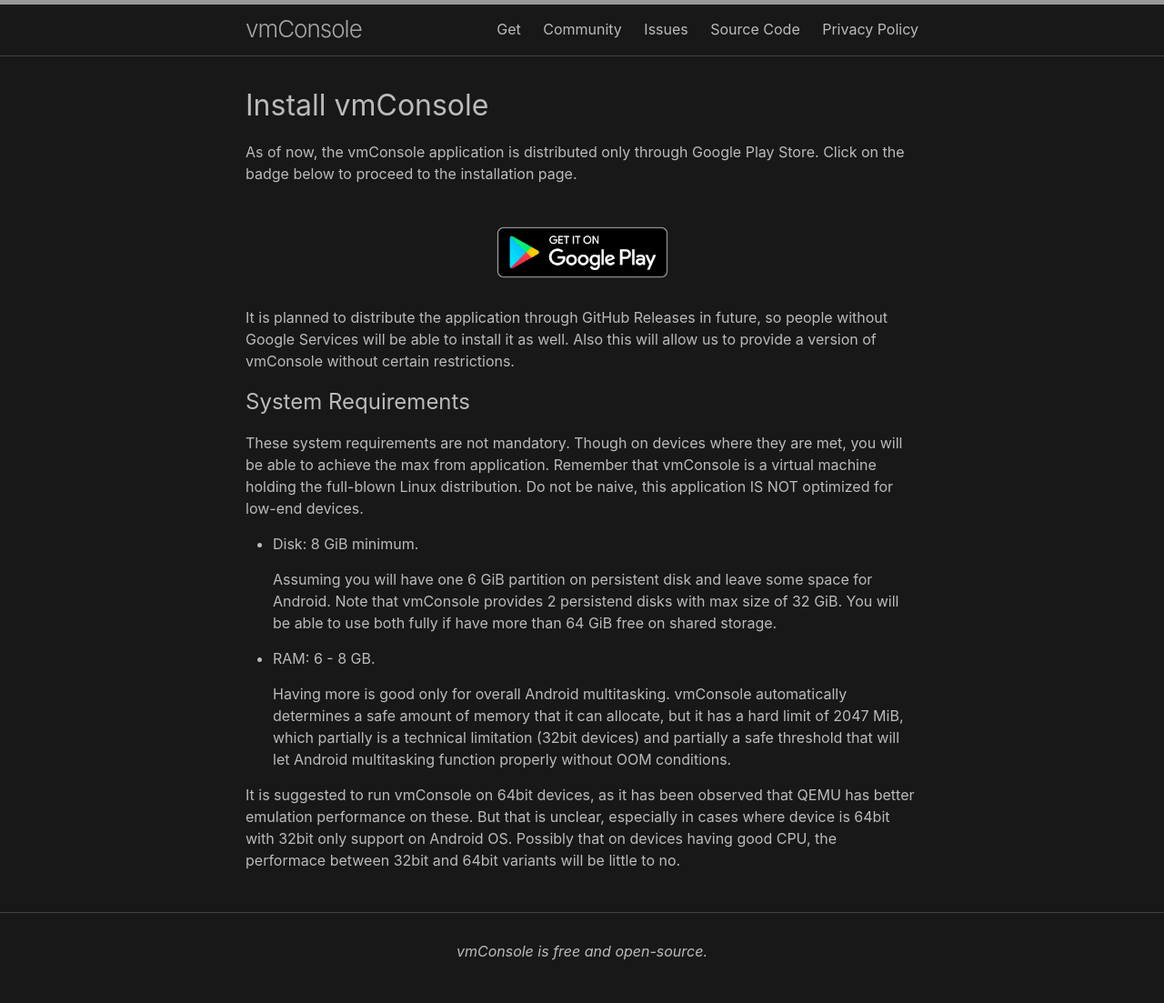
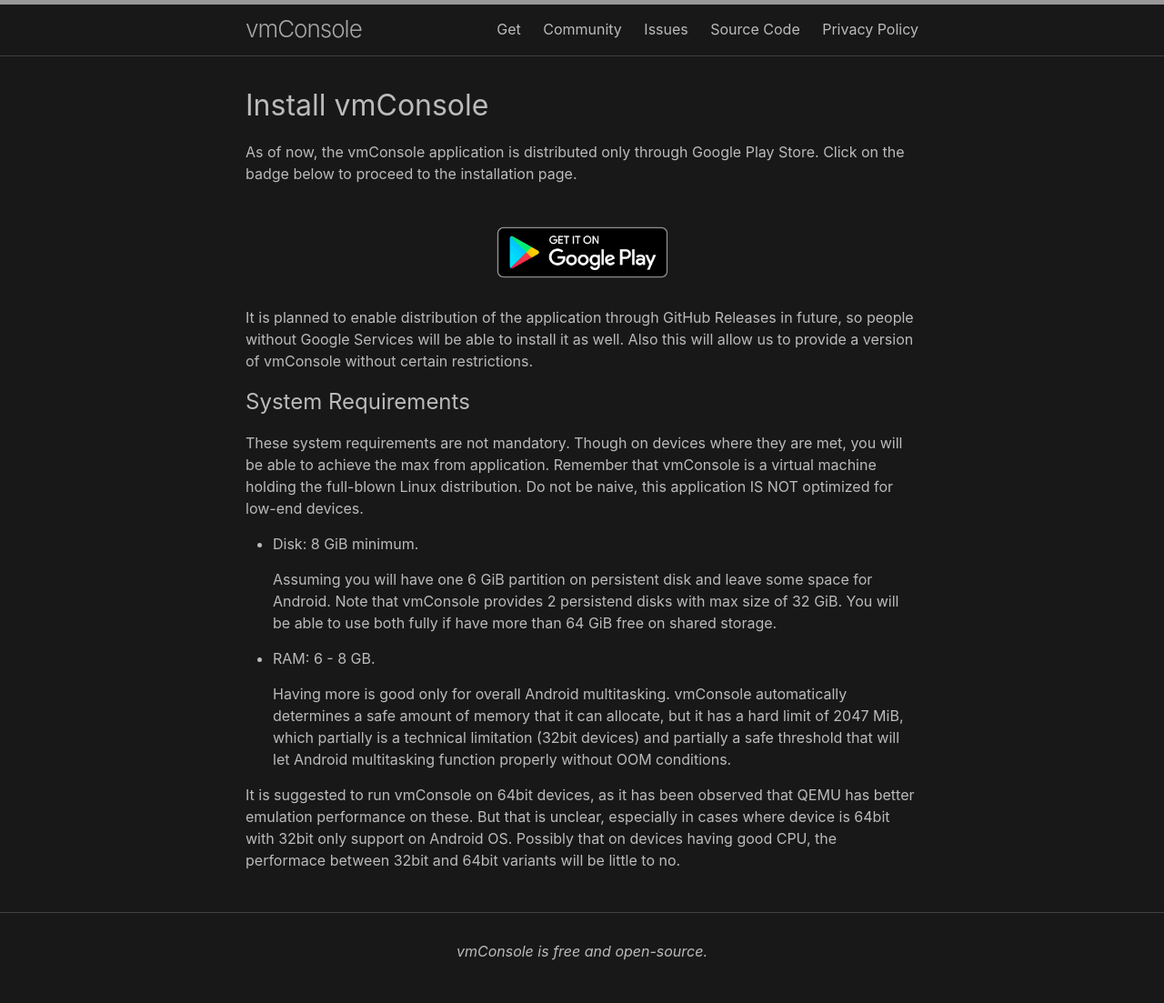
Before and after one commit to markbirss/vmConsole, a Jekyll site: the page built from docs/pages/get.md, in a window 1280 px wide. Shown: the whole page at 91% size. Built offline with Jekyll 4.4.1, drawn with Linux system fonts in a browser that asks for light colours; Markdown is read by kramdown in place of the engine named in the settings.

Commit message:
docs: fix _layouts/get.html
Don't let users think that we'll move off from Play Store in favor
of GitHub Releases. That won't happen without strong reason :)

```diff
--- a/docs/_layouts/get.html
+++ b/docs/_layouts/get.html
@@ -33,10 +33,10 @@ layout: default
   </div>
 
   <p>
-    It is planned to distribute the application through GitHub Releases in
-    future, so people without Google Services will be able to install it as
-    well. Also this will allow us to provide a version of vmConsole without
-    certain restrictions.
+    It is planned to enable distribution of the application through GitHub
+    Releases in future, so people without Google Services will be able to
+    install it as well. Also this will allow us to provide a version of
+    vmConsole without certain restrictions.
   </p>
 
   <h2>System Requirements</h2>
```
